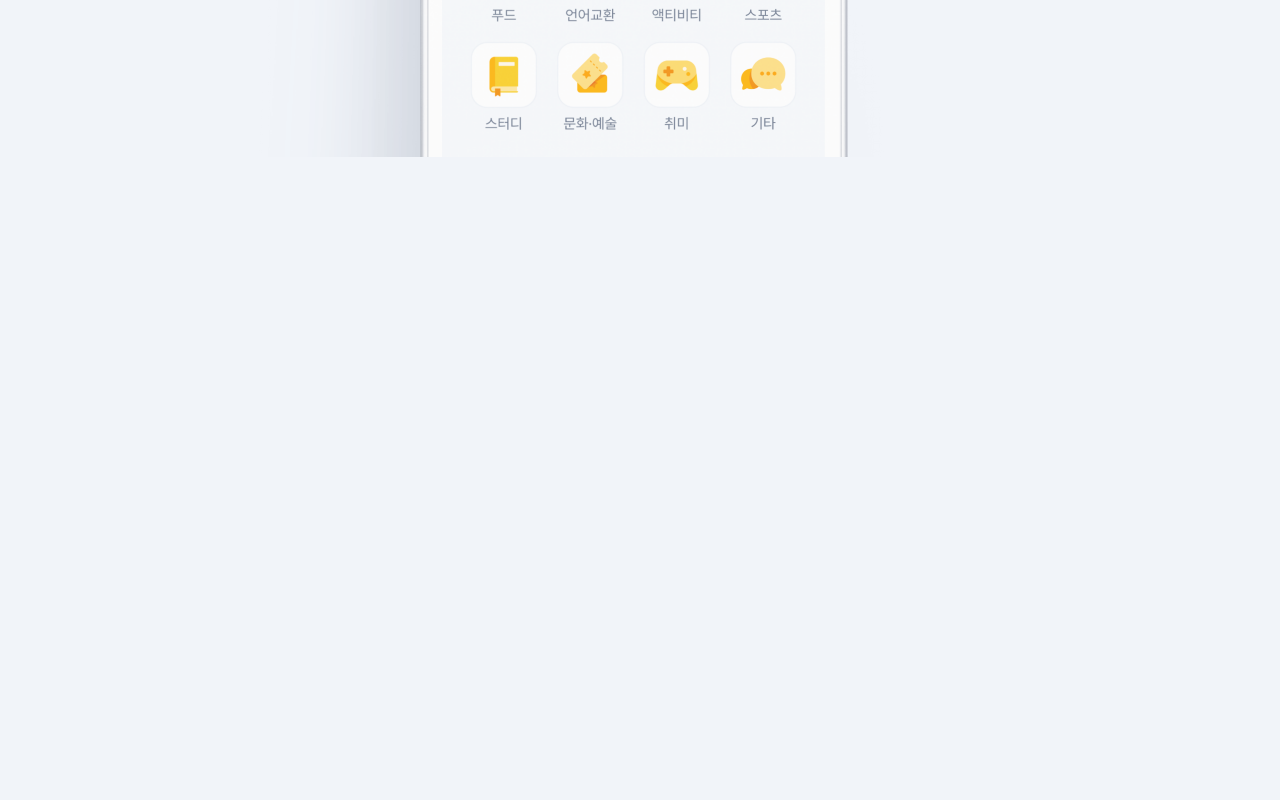
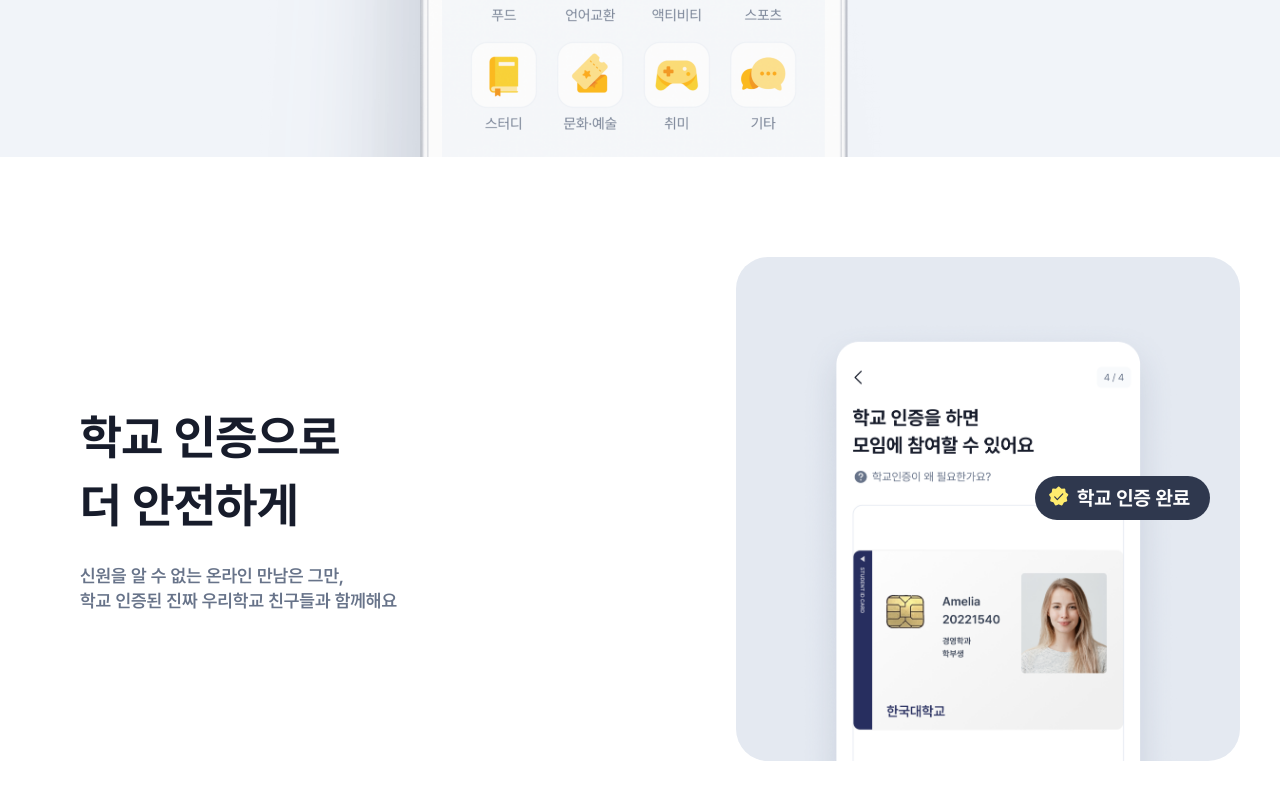
Before and after one commit to yxunakim84/BISKIT_Onboarding, a Next.js app: page / in a window 1280 px wide. Shown: the part 1060-1860 px from the top of the page. Before the commit the page ends 1217 px from the top, so only its background shows below. Built offline with nearby package versions, Linux system fonts and the light colour scheme.

Commit message:
feat: create second page

```diff
--- a/src/app/(viewport)/(public)/page.tsx
+++ b/src/app/(viewport)/(public)/page.tsx
@@ -1,6 +1,7 @@
 "use client";
 
 import Part1 from "@/components/Part1";
+import Part2 from "@/components/Part2";
 import useScrollFadeIn, { DirectionType } from "@/hooks/useScrollFadeIn";
 import colors from "@/theme/colors";
 
@@ -8,6 +9,7 @@ export default function Home() {
   return (
     <main className="w-full flex flex-col min-h-screen items-center">
       <Part1 />
+      <Part2 />
     </main>
   );
 }
--- a/src/app/(viewport)/layout.tsx
+++ b/src/app/(viewport)/layout.tsx
@@ -7,7 +7,7 @@ export default function ViewportLayout({
     <div id="container-wrapper">
       <div
         id="container"
-        className="max-w-[1220px] items-center justify-center flex-col  bg-bg-elevation2 relative mx-auto h-full flex min-h-screen w-full bg-white"
+        className="items-center justify-center flex-col relative mx-auto h-full flex min-h-screen w-full bg-white"
       >
         {children}
       </div>
--- a/src/app/layout.tsx
+++ b/src/app/layout.tsx
@@ -14,7 +14,7 @@ export default function RootLayout({
 }) {
   return (
     <html lang="ko" className={pretendard.className}>
-      <body id="body" className="bg-bg-elevation2 h-screen antialiased">
+      <body id="body" className="h-screen antialiased">
         {children}
       </body>
     </html>
--- a/src/components/Icon/svgs/index.ts
+++ b/src/components/Icon/svgs/index.ts
@@ -1,3 +1,4 @@
 export { default as Logo } from "./biskit.svg";
 export { default as Apple } from "./apple_logo.svg";
 export { default as Google } from "./googleplay_logo.svg";
+export { default as Badge } from "./ic_verify_fill_24.svg";
--- a/src/components/Part1/Part1.tsx
+++ b/src/components/Part1/Part1.tsx
@@ -10,7 +10,8 @@ export function Part1() {
     1: useScrollFadeIn(DirectionType.up, 1.3, 0.1),
   };
   return (
-    <div className="min-h-screen w-full bg-bg-elevation2 px-[40px]">
+    <section className="min-h-screen flex flex-col w-full items-center bg-bg-elevation2 px-[40px]">
+      <div className="max-w-[1220px] w-full flex flex-col">
         {/* header */}
         <div className="px-5 flex justify-between h-[72px] items-center">
           <Icon
@@ -63,5 +64,6 @@ export function Part1() {
           </div>
         </section>
       </div>
+    </section>
   );
 }
--- /dev/null
+++ b/src/components/Part2/Part2.tsx
@@ -0,0 +1,60 @@
+import Image from "next/image";
+import React from "react";
+import Icon from "../Icon";
+import colors from "@/theme/colors";
+import useScrollFadeIn, { DirectionType } from "@/hooks/useScrollFadeIn";
+
+export default function Part2() {
+  const animatedItem = {
+    0: useScrollFadeIn(DirectionType.up, 1.2, 0.1),
+    1: useScrollFadeIn(DirectionType.up, 1.5, 0.4),
+    2: useScrollFadeIn(DirectionType.left, 1.5, 0.1),
+    3: useScrollFadeIn(DirectionType.left, 1.6, 0.1),
+  };
+  return (
+    <section className="min-h-screen w-full py-[100px] px-[40px] flex-col items-center bg-bg-default flex">
+      <div className="max-w-[1220px] w-full flex items-center justify-between">
+        <div className="pl-[40px] flex flex-col gap-y-6">
+          <h4
+            className="text-title48Bd text-content-default"
+            {...animatedItem[0]}
+          >
+            학교 인증으로
+            <br /> 더 안전하게
+          </h4>
+          <p
+            className="text-caption18Sb text-content-weaker"
+            {...animatedItem[1]}
+          >
+            신원을 알 수 없는 온라인 만남은 그만, <br />
+            학교 인증된 진짜 우리학교 친구들과 함께해요
+          </p>
+        </div>
+        <div className="w-[504px] h-[504px] bg-bg-elevation3 rounded-[32px] flex justify-center items-end">
+          <div className="relative w-[380px] h-[442px]" {...animatedItem[2]}>
+            <Image
+              src="/assets/img/screen/verify_screen.png"
+              alt="verification"
+              fill
+              unoptimized
+            />
+            <div
+              className="absolute py-2 pl-3 pr-5 flex gap-x-[6px] bg-[#2F384E] rounded-[71.6px] -right-8 bottom-[241px]"
+              {...animatedItem[3]}
+            >
+              <Icon
+                name="Badge"
+                width={24}
+                height={24}
+                color={colors.content.primaryOnInverse}
+              />
+              <span className="text-heading20Bd text-[#FEFEFE]">
+                학교 인증 완료
+              </span>
+            </div>
+          </div>
+        </div>
+      </div>
+    </section>
+  );
+}
--- /dev/null
+++ b/src/components/Part2/index.ts
@@ -0,0 +1 @@
+export { default } from "./Part2";
```
Also changed, not shown: public/assets/img/screen/verify_screen.png (added), src/components/Icon/svgs/ic_verify_fill_24.svg (added). Lines whose indentation alone changed are shown as unchanged.
